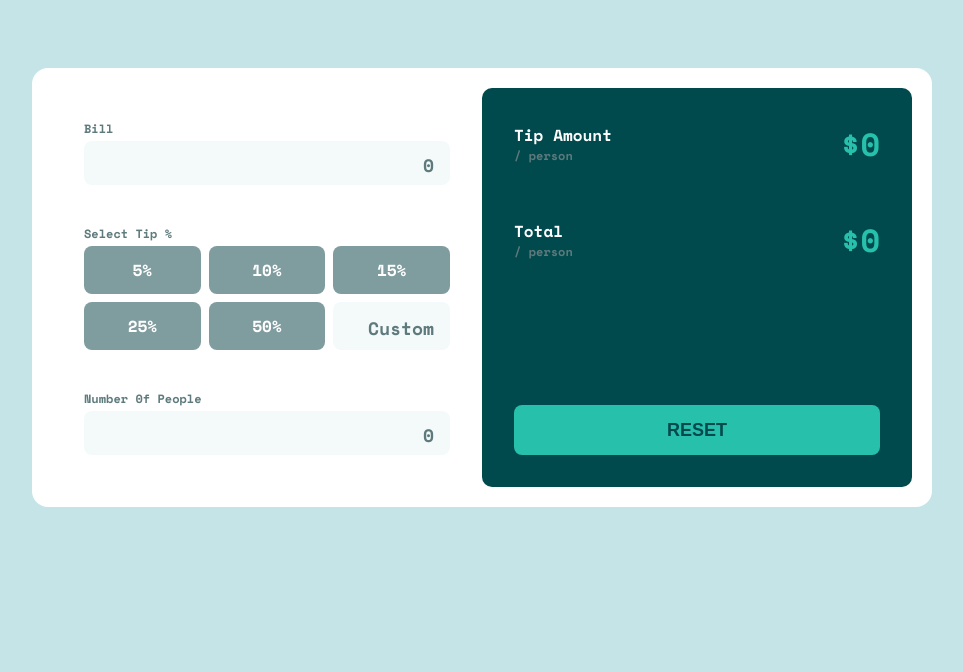
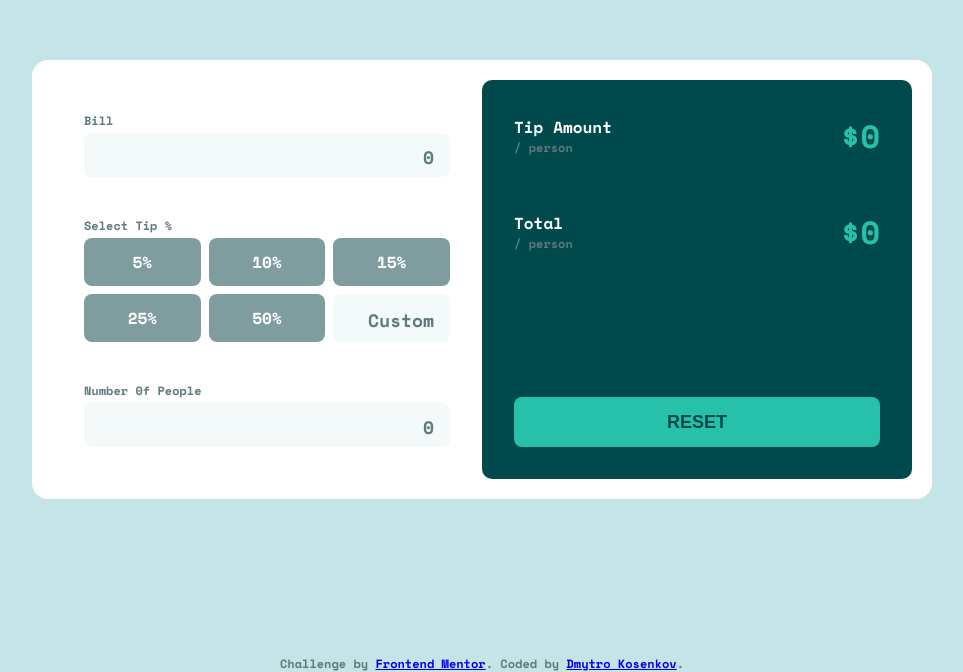
Before and after one commit to dmitriykosenkov/tip-calculator, a React (Create React App) app: page / in a window 1280 px wide. Shown: the part 145-817 px from the top of the page, without its empty margins (158-1121 px from the left). Built offline with nearby package versions, Linux system fonts and the light colour scheme.

Commit message:
add footer

```diff
--- a/src/App.css
+++ b/src/App.css
@@ -1,10 +1,13 @@
-/*  */
+.attribution {
+   font-size: 12px;
+   text-align: center;
+}
 .dashboard {
    min-height: 100vh;
    display: flex;
    align-items: center;
    justify-content: center;
-   padding-top: 4rem;
+   padding: 4rem 0 1rem;
 }
 .dashboard__content {
    width: 100%;
--- a/src/App.js
+++ b/src/App.js
@@ -47,6 +47,10 @@ function App() {
                </div>
             </div>
          </div>
+         <div class="attribution">
+            Challenge by <a href="https://www.frontendmentor.io?ref=challenge" target="_blank">Frontend Mentor</a>.
+            Coded by <a href="https://tip-calculator-iota-seven.vercel.app/">Dmytro Kosenkov</a>.
+         </div>
       </div>
    );
 }
```
